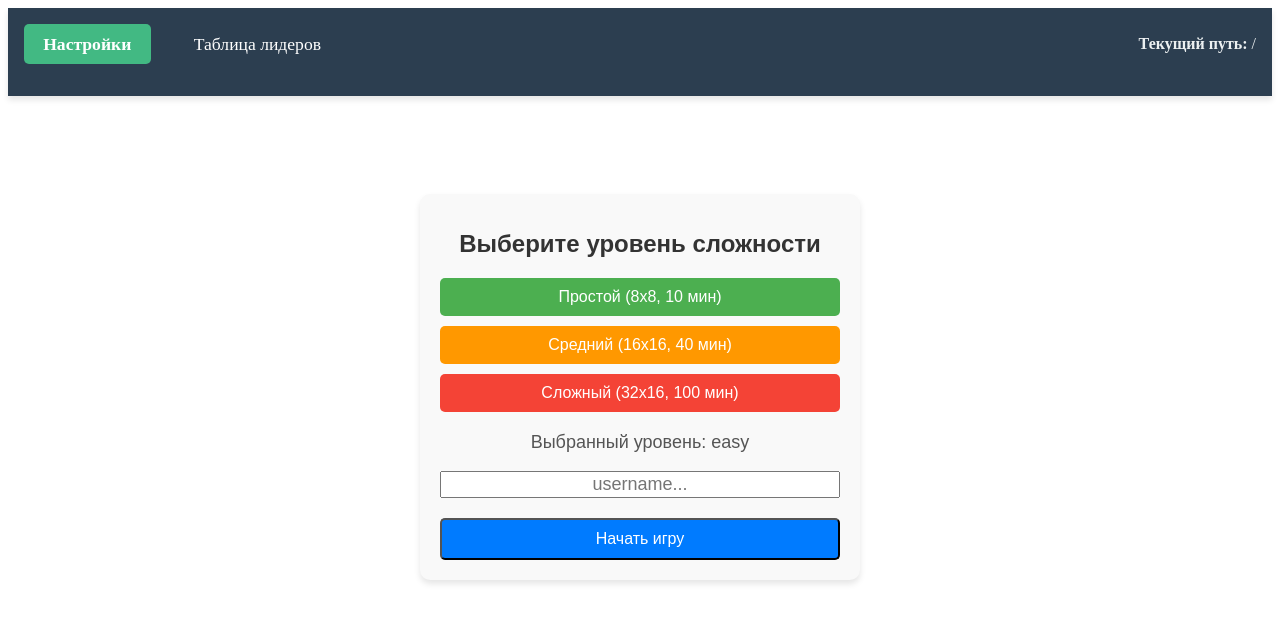
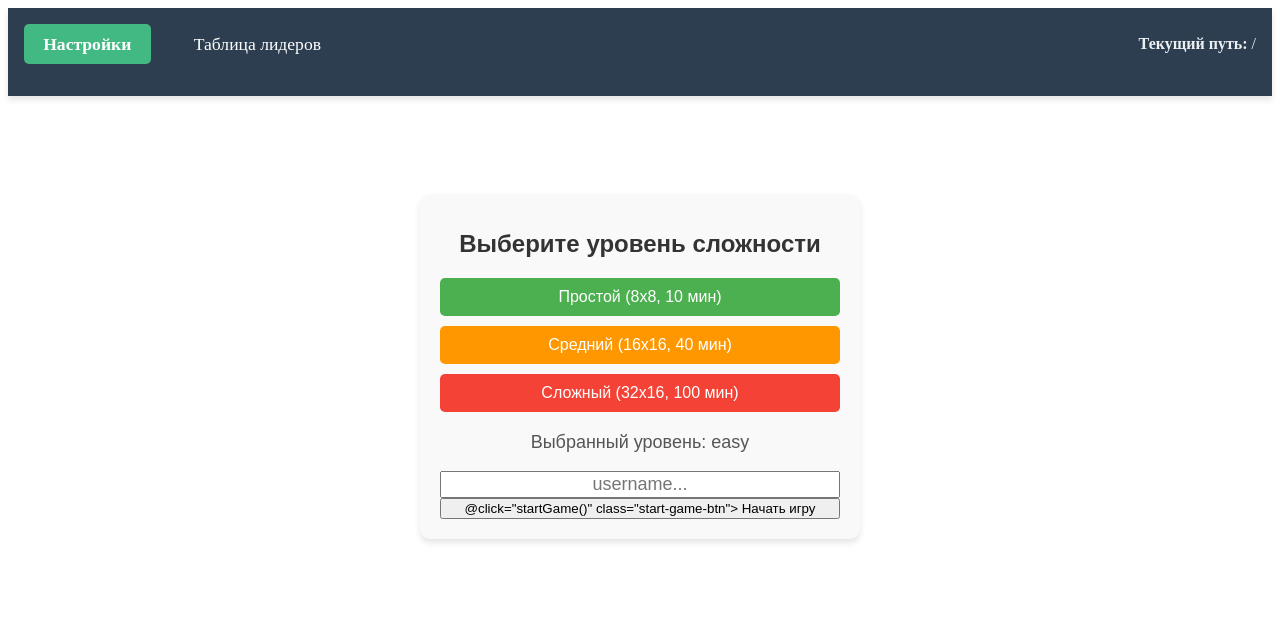
Before and after one commit to Asif-KHAN-1-1998/sapperGame, a Vue app in the folder frontend/sapper/: page / in a window 1280 px wide. Shown: the top 622 px of the page. Built offline with nearby package versions, Linux system fonts and the light colour scheme.

Commit message:
deploy settings.vue

```diff
--- a/frontend/sapper/src/components/SettingsCard/index.vue
+++ b/frontend/sapper/src/components/SettingsCard/index.vue
@@ -17,7 +17,7 @@
       <p class="selected-level">Выбранный уровень: {{ useStore.difficulty }}</p>
       <input placeholder="username..." style="text-align: center;" class="input-username" v-model="username">
       <div style="color:red; margin-top: 1rem;" v-if="useStore.usernameError == true">Заполните поле username</div>
-      <button @click="startGame()" class="start-game-btn"> Начать игру</button>
+      <button>@click="startGame()" class="start-game-btn"> Начать игру</button>
 
     </div>
   </div>
```
